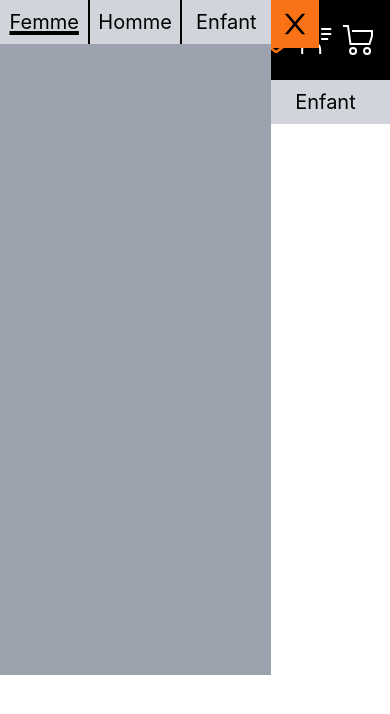
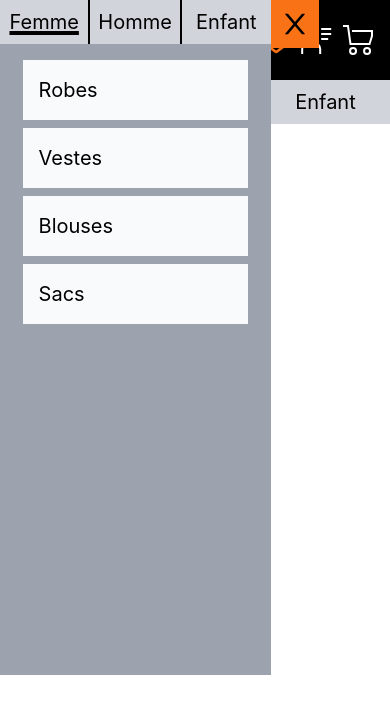
Before and after one commit to JugurthaMoad/e_store, a React (Create React App) app: page / in a window 390 px wide. Both pictures are taken after a click on the icon 32 px from the left and 40 px from the top of the page. Shown: the top 714 px of the page. Built offline with nearby package versions, Linux system fonts and the light colour scheme.

Commit message:
menu is ok

```diff
--- a/src/App.js
+++ b/src/App.js
@@ -17,7 +17,7 @@ function App() {
           setCurrentGender: hundleCurrentGender,
         }}
       >
-        <NavBar genders={genders} articlesInCart={0} />
+        <NavBar articlesInCart={0} />
         <GenderBar />
       </GenderContext.Provider>
     </div>
--- a/src/Components/navbar.jsx
+++ b/src/Components/navbar.jsx
@@ -1,4 +1,5 @@
-import React, { Component, useState, useEffect } from "react";
+import React, { Component, useState, useEffect, useContext } from "react";
+import GenderContext from "../context/genderContext";
 import { getCategorie } from "../services/data";
 import {
   ProfilIcon,
@@ -8,14 +9,16 @@ import {
   CloseIcon,
 } from "./icons";
 import GenderBar from "./genderBar";
-const NavBar = ({ genders, articlesInCart }) => {
+const NavBar = ({ articlesInCart }) => {
   const [showMenu, setShowMenu] = useState(0);
+  const [listCategorie, setList] = useState([]);
+  const currentGender = useContext(GenderContext);
   const hundleShowMenu = () => {
     setShowMenu(!showMenu);
   };
-  const hundleGenderClick = (gender) => {
-    getCategorie(gender);
-  };
+  useEffect(() => {
+    setList(getCategorie(currentGender.name));
+  }, [currentGender.name]);
   return (
     <>
       <div>
@@ -47,14 +50,14 @@ const NavBar = ({ genders, articlesInCart }) => {
           <div className="bg-gray-400 w-5/6">
             <GenderBar />
             <ul className="w-full h-full flex flex-col items-center py-4 gap-y-2">
-              {genders.map((gender, index) => {
+              {listCategorie.map((cat, index) => {
                 return (
                   <li
                     key={index}
                     className="w-5/6 text-xl p-4 bg-slate-50
                   "
                   >
-                    {gender}
+                    {cat}
                   </li>
                 );
               })}
```
